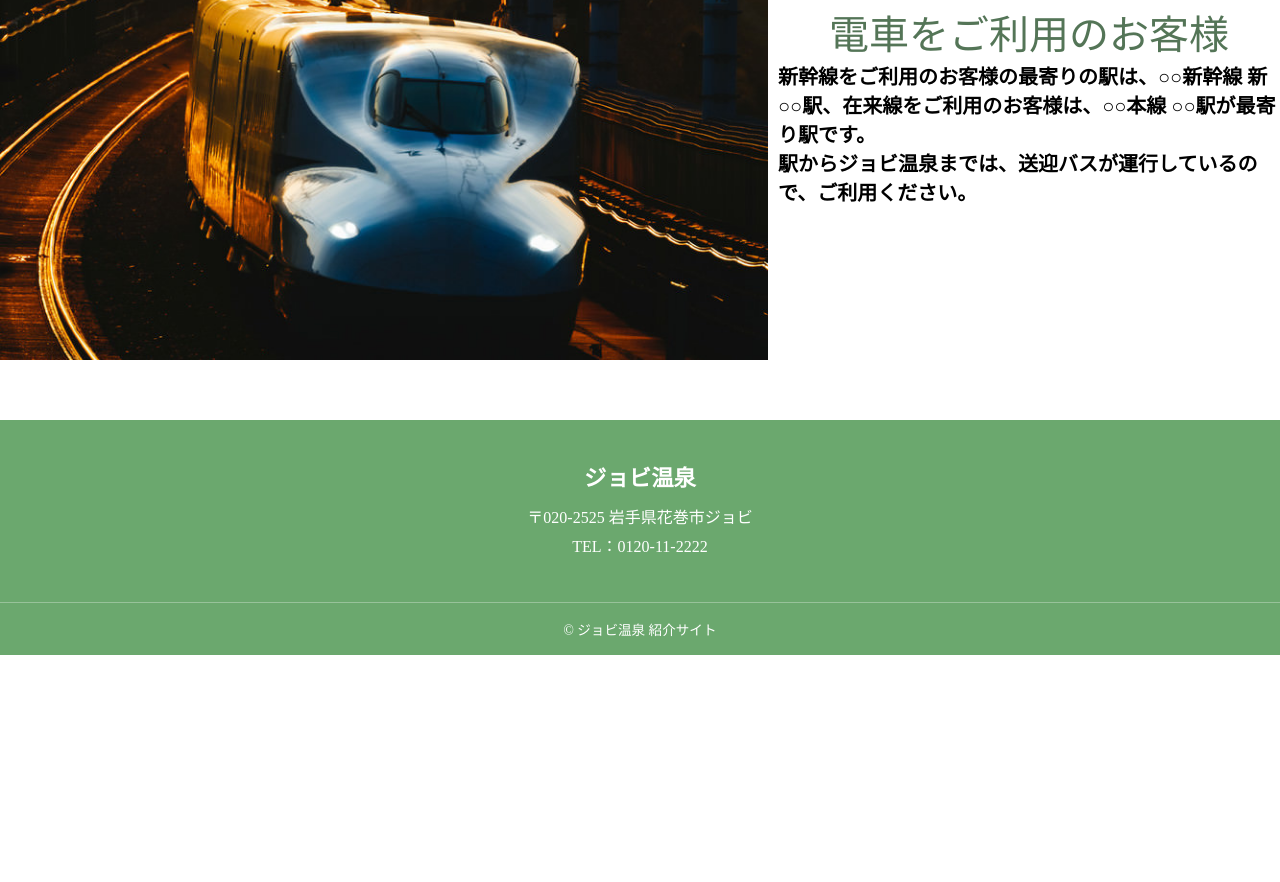
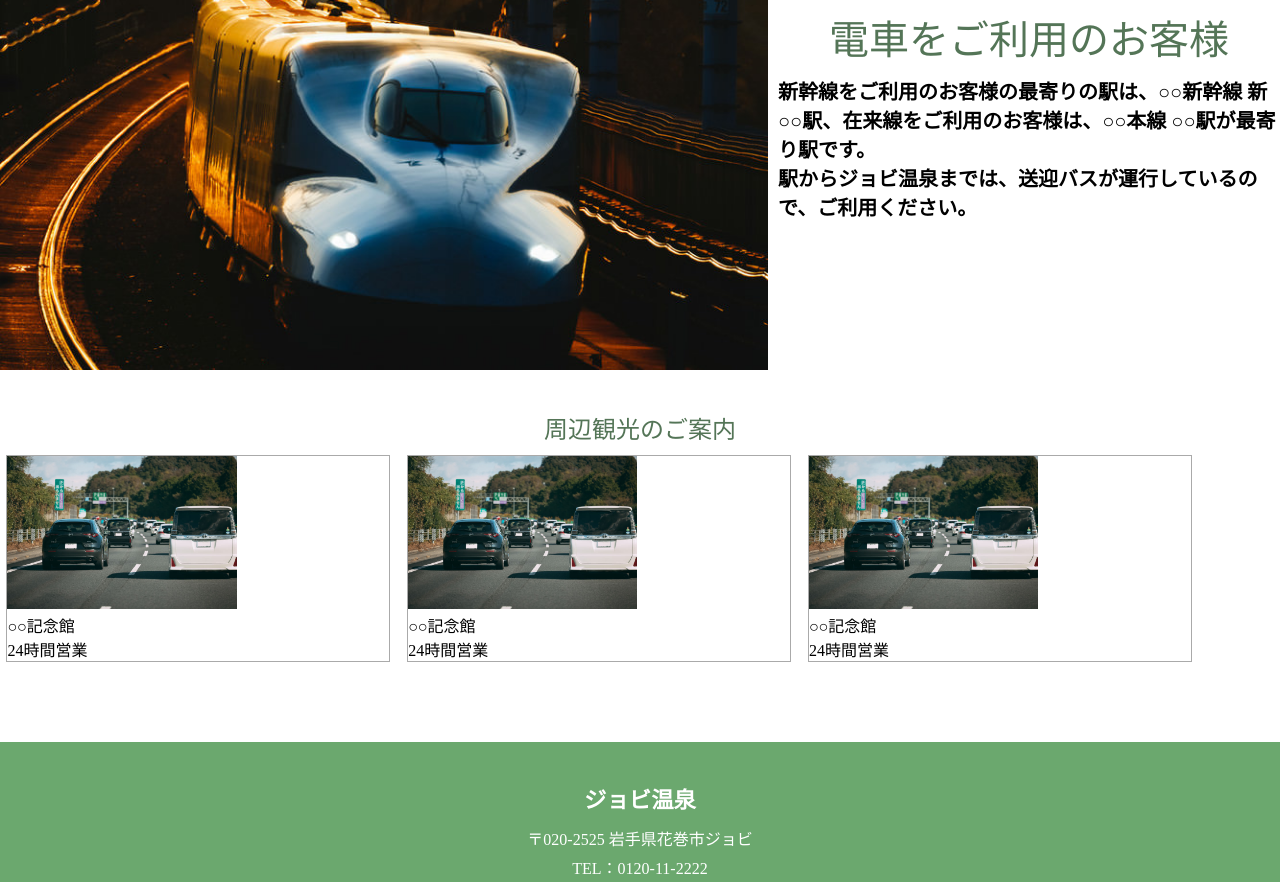
Before and after one commit to hayqto/team-hotel, a plain HTML site: page access.html in a window 1280 px wide. Shown: the part 1802-2684 px from the top of the page. Before the commit the page ends 2457 px from the top, so only its background shows below. Drawn offline with Linux system fonts and the light colour scheme.

Commit message:
access.htmlに周辺観光の追加

```diff
--- a/access.html
+++ b/access.html
@@ -52,6 +52,38 @@
                 駅からジョビ温泉までは、送迎バスが運行しているので、ご利用ください。</p>
         </div>
     </div>
+
+    <section>
+        <h1 class="section-title">周辺観光のご案内</h1>
+
+        <div class="kanko">
+            <img src="img/car.jpg" alt="観光" class="kanko-list">
+
+            <div class="kanko-access">
+                <p>○○記念館</p>
+                <p>24時間営業</p>
+            </div>
+        </div>
+
+        <div class="kanko">
+            <img src="img/car.jpg" alt="観光" class="kanko-list">
+
+            <div class="kanko-access">
+                <p>○○記念館</p>
+                <p>24時間営業</p>
+            </div>
+        </div>
+
+        <div class="kanko">
+            <img src="img/car.jpg" alt="観光" class="kanko-list">
+
+            <div class="kanko-access">
+                <p>○○記念館</p>
+                <p>24時間営業</p>
+            </div>
+        </div>
+
+    </section>
     </main>
 
     <footer class="onsen-footer">
--- a/css/access.css
+++ b/css/access.css
@@ -3,6 +3,10 @@
     align-items: center;
     gap: 10px;
     margin-bottom: 40px;
+}
+
+h1 {
+    margin-bottom: 10px;
 }
 
 img {
@@ -24,3 +28,18 @@ iframe {
 section {
     margin-bottom: 40px;
 }
+
+.kanko {
+    width: 30%;
+    display: inline-block;
+    margin: 0 0.5% 20px;
+    border: 1px solid #aaa;
+    box-sizing: border-box;
+}
+
+/* 駐車場の画像 */
+.kanko-list img {
+    width: 100%;
+    height: 240px;
+    display: block;
+}
```
